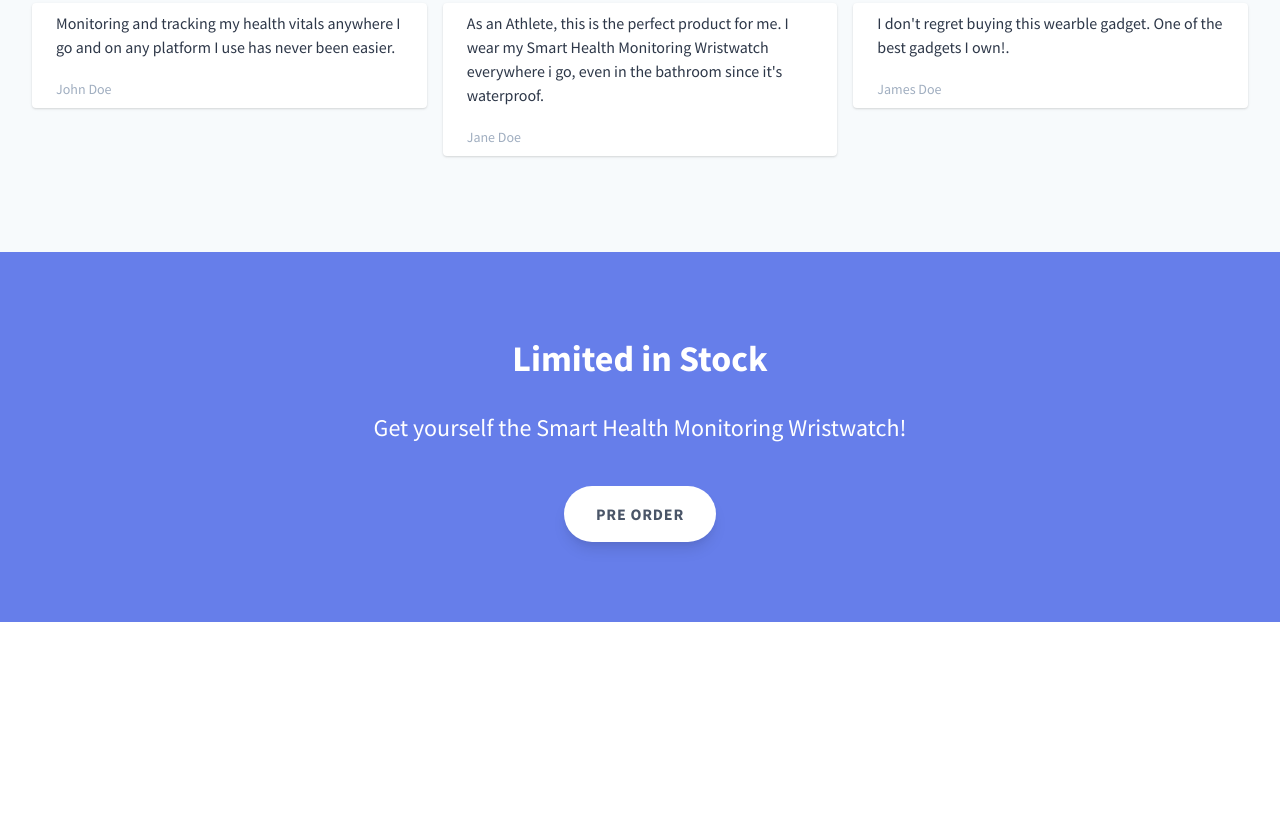
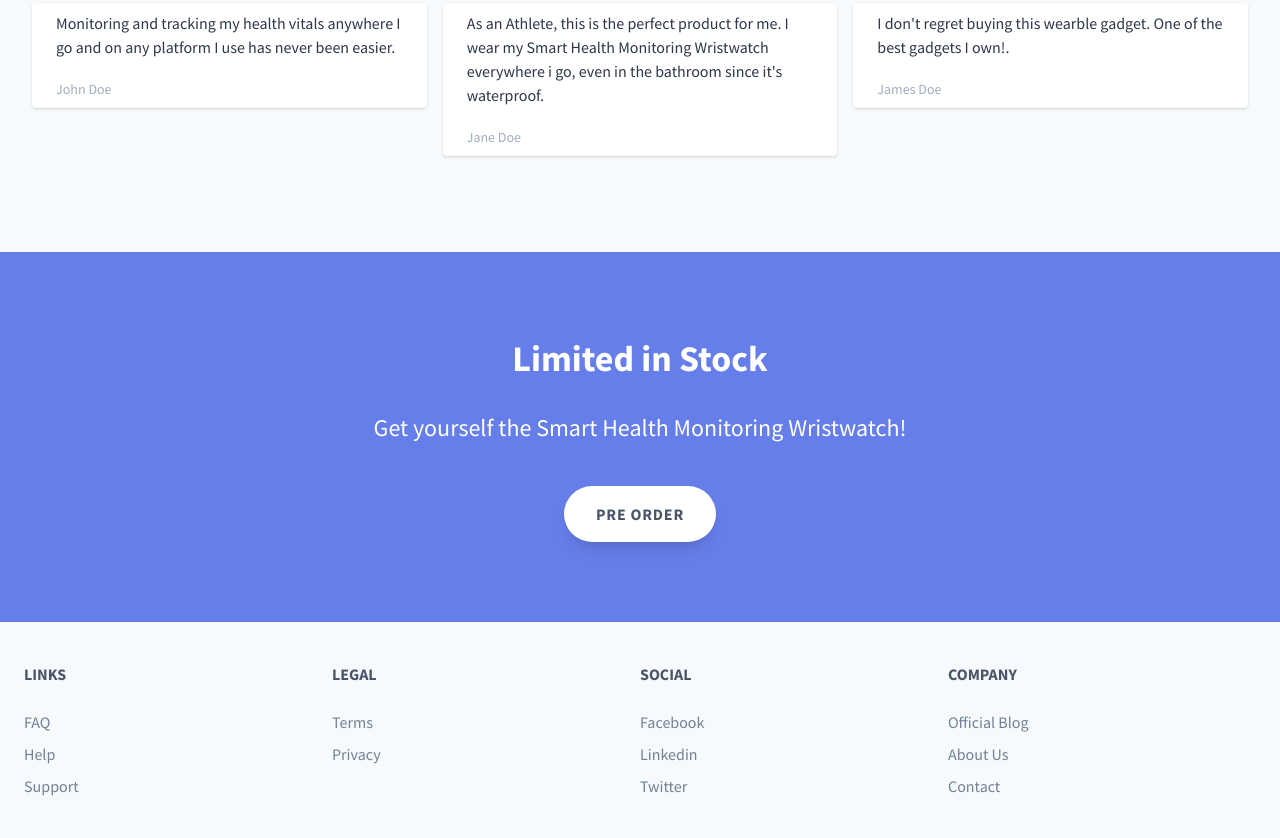
Before and after one commit to samuelematias/tailwind-landing-page, a plain HTML site: page index.html in a window 1280 px wide. Shown: the part 2367-3205 px from the top of the page. Before the commit the page ends 2989 px from the top, so only its background shows below. Drawn offline with nearby package versions, Linux system fonts and the light colour scheme.

Commit message:
Implementing Footer

```diff
--- a/index.html
+++ b/index.html
@@ -182,5 +182,109 @@
 				</button>
 			</div>
 		</section>
+		<!--Footer-->
+		<footer class="bg-gray-100">
+			<div class="container mx-auto px-6 pt-10 pb-6">
+				<div class="flex flex-wrap">
+					<div class="w-full md:w-1/4 text-center md:text-left ">
+						<h5 class="uppercase mb-6 font-bold">Links</h5>
+						<ul class="mb-4">
+							<li class="mt-2">
+								<a
+									href="#"
+									class="hover:underline text-gray-600 hover:text-orange-500"
+									>FAQ</a
+								>
+							</li>
+							<li class="mt-2">
+								<a
+									href="#"
+									class="hover:underline text-gray-600 hover:text-orange-500"
+									>Help</a
+								>
+							</li>
+							<li class="mt-2">
+								<a
+									href="#"
+									class="hover:underline text-gray-600 hover:text-orange-500"
+									>Support</a
+								>
+							</li>
+						</ul>
+					</div>
+					<div class="w-full md:w-1/4 text-center md:text-left ">
+						<h5 class="uppercase mb-6 font-bold">Legal</h5>
+						<ul class="mb-4">
+							<li class="mt-2">
+								<a
+									href="#"
+									class="hover:underline text-gray-600 hover:text-orange-500"
+									>Terms</a
+								>
+							</li>
+							<li class="mt-2">
+								<a
+									href="#"
+									class="hover:underline text-gray-600 hover:text-orange-500"
+									>Privacy</a
+								>
+							</li>
+						</ul>
+					</div>
+					<div class="w-full md:w-1/4 text-center md:text-left ">
+						<h5 class="uppercase mb-6 font-bold">Social</h5>
+						<ul class="mb-4">
+							<li class="mt-2">
+								<a
+									href="#"
+									class="hover:underline text-gray-600 hover:text-orange-500"
+									>Facebook</a
+								>
+							</li>
+							<li class="mt-2">
+								<a
+									href="#"
+									class="hover:underline text-gray-600 hover:text-orange-500"
+									>Linkedin</a
+								>
+							</li>
+							<li class="mt-2">
+								<a
+									href="#"
+									class="hover:underline text-gray-600 hover:text-orange-500"
+									>Twitter</a
+								>
+							</li>
+						</ul>
+					</div>
+					<div class="w-full md:w-1/4 text-center md:text-left ">
+						<h5 class="uppercase mb-6 font-bold">Company</h5>
+						<ul class="mb-4">
+							<li class="mt-2">
+								<a
+									href="#"
+									class="hover:underline text-gray-600 hover:text-orange-500"
+									>Official Blog</a
+								>
+							</li>
+							<li class="mt-2">
+								<a
+									href="#"
+									class="hover:underline text-gray-600 hover:text-orange-500"
+									>About Us</a
+								>
+							</li>
+							<li class="mt-2">
+								<a
+									href="#"
+									class="hover:underline text-gray-600 hover:text-orange-500"
+									>Contact</a
+								>
+							</li>
+						</ul>
+					</div>
+				</div>
+			</div>
+		</footer>
 	</body>
 </html>
```
